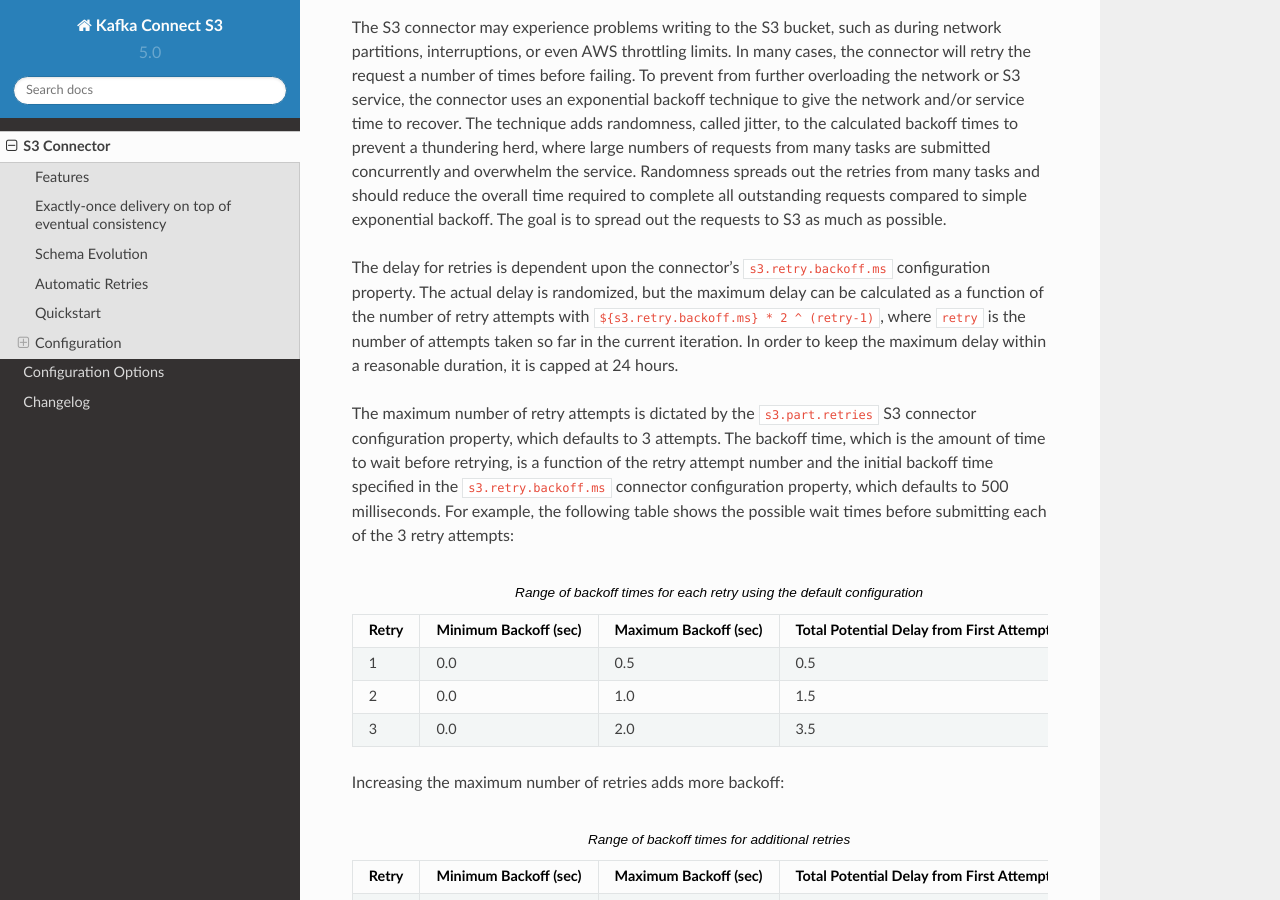
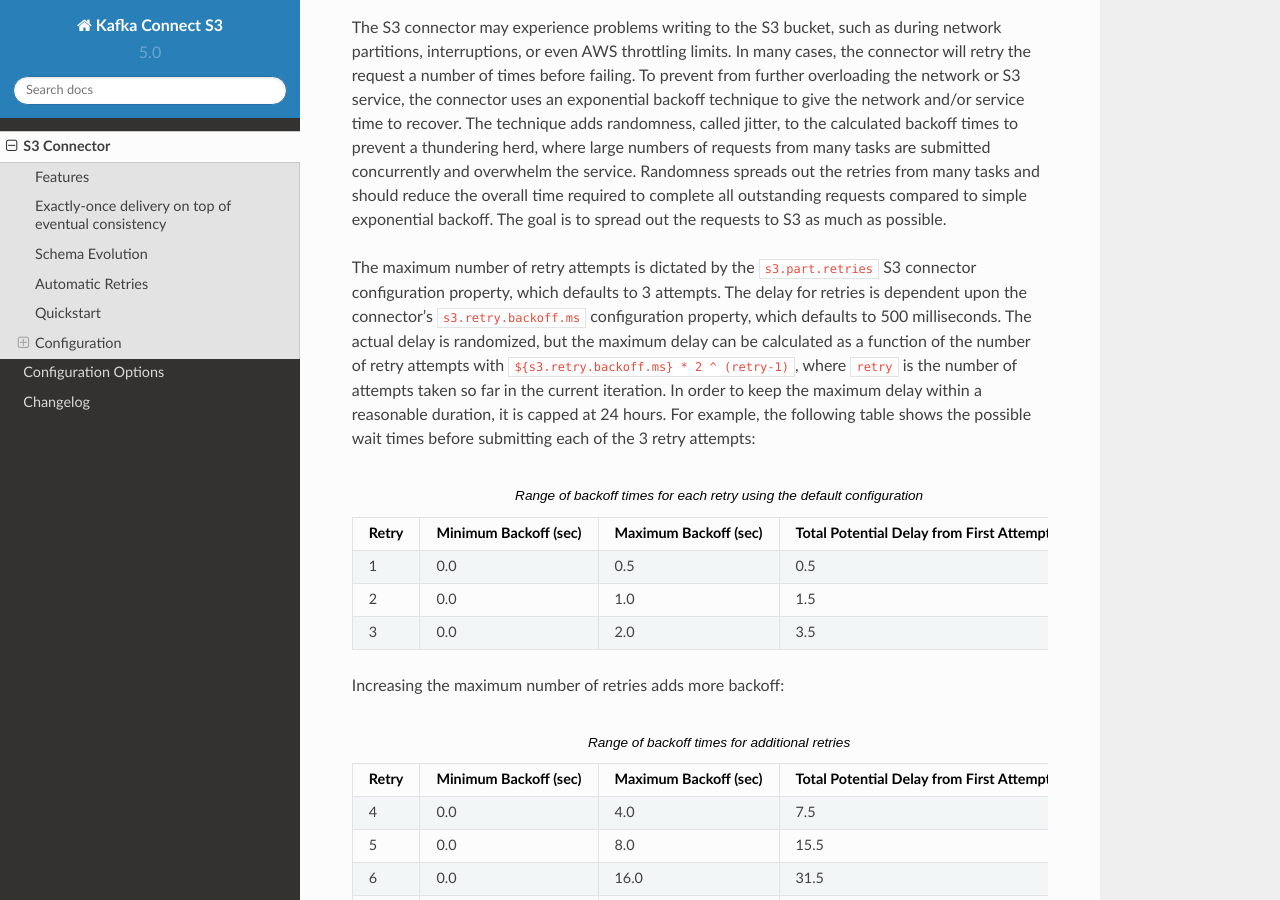
Before and after one commit to confluentinc/kafka-connect-storage-cloud, a Sphinx documentation site: the page built from kafka-connect-s3/docs/s3_connector.rst, in a window 1280 px wide and 900 px high, scrolled down 2412 px. Built offline with Sphinx 7.4.7 and the Read the Docs theme 2.0.0, drawn with Linux system fonts in a browser that asks for light colours.

Commit message:
CC-1793. Fixed more review comments.

```diff
--- a/kafka-connect-s3/docs/configuration_options.rst
+++ b/kafka-connect-s3/docs/configuration_options.rst
@@ -155,7 +155,7 @@
   * Importance: medium
 
 ``s3.retry.backoff.ms``
-  How long to wait in milliseconds before attempting the first retry of a failed S3 request. Upon a failure, this connector may wait up to twice as long as the previous wait, up to the maximum number of retries.This avoids retrying in a tight loop under failure scenarios.
+  How long to wait in milliseconds before attempting the first retry of a failed S3 request. Upon a failure, this connector may wait up to twice as long as the previous wait, up to the maximum number of retries. This avoids retrying in a tight loop under failure scenarios.
 
   * Type: long
   * Default: 500
--- a/kafka-connect-s3/docs/s3_connector.rst
+++ b/kafka-connect-s3/docs/s3_connector.rst
@@ -97,18 +97,25 @@
 
 Automatic Retries
 -----------------
-The S3 connector may experience problems writing to the S3 bucket, such as during network partitions, interruptions, or even AWS throttling limits. In many cases, the connector will retry the request a number of times before failing. To prevent from further overloading the network or S3 service, the connector uses an exponential backoff technique to give the network and/or service time to recover. The technique adds randomness, called jitter, to the calculated backoff times to prevent a thundering herd, where large numbers of requests from many tasks are submitted concurrently and overwhelm the service. Randomness spreads out the retries from many tasks and should reduce the overall time required to complete all outstanding requests compared to simple exponential backoff. The goal is to spread out the requests to S3 as much as possible.
+The S3 connector may experience problems writing to the S3 bucket, such as during network partitions,
+interruptions, or even AWS throttling limits. In many cases,
+the connector will retry the request a number of times before failing.
+To prevent from further overloading the network or S3 service,
+the connector uses an exponential backoff technique to give the network and/or service time to recover.
+The technique adds randomness, called jitter, to the calculated backoff times to prevent a thundering herd,
+where large numbers of requests from many tasks are submitted concurrently and overwhelm the service.
+Randomness spreads out the retries from many tasks and should reduce the overall time required
+to complete all outstanding requests compared to simple exponential backoff.
+The goal is to spread out the requests to S3 as much as possible.
 
-The delay for retries is dependent upon the connector's ``s3.retry.backoff.ms`` configuration
-property. The actual delay is randomized, but the maximum delay can be calculated as a function
-of the number of retry attempts with ``${s3.retry.backoff.ms} * 2 ^ (retry-1)``, where ``retry``
-is the number of attempts taken so far in the current iteration. In order to keep the maximum delay within a reasonable duration, it is capped at 24 hours.
-
-The maximum number of retry attempts is dictated by the ``s3.part.retries`` S3 connector configuration property, which defaults
-to 3 attempts. The backoff time, which is the amount of time to wait before retrying, is a function of the
-retry attempt number and the initial backoff time specified in the ``s3.retry.backoff.ms``
-connector configuration
-property, which defaults to 500 milliseconds. For example, the following table shows the possible wait times
+The maximum number of retry attempts is dictated by the ``s3.part.retries`` S3 connector
+configuration property,
+which defaults to 3 attempts. The delay for retries is dependent upon the connector's ``s3.retry.backoff.ms``
+configuration property, which defaults to 500 milliseconds. The actual delay is randomized,
+but the maximum delay can be calculated as a function of the number of retry attempts with ``${s3.retry.backoff.ms} * 2 ^ (retry-1)``,
+where ``retry`` is the number of attempts taken so far in the current iteration.
+In order to keep the maximum delay within a reasonable duration, it is capped at 24 hours.
+For example, the following table shows the possible wait times
 before submitting each of the 3 retry attempts:
 
 .. table:: Range of backoff times for each retry using the default configuration
```
Also changed, not shown: 4 other files.
